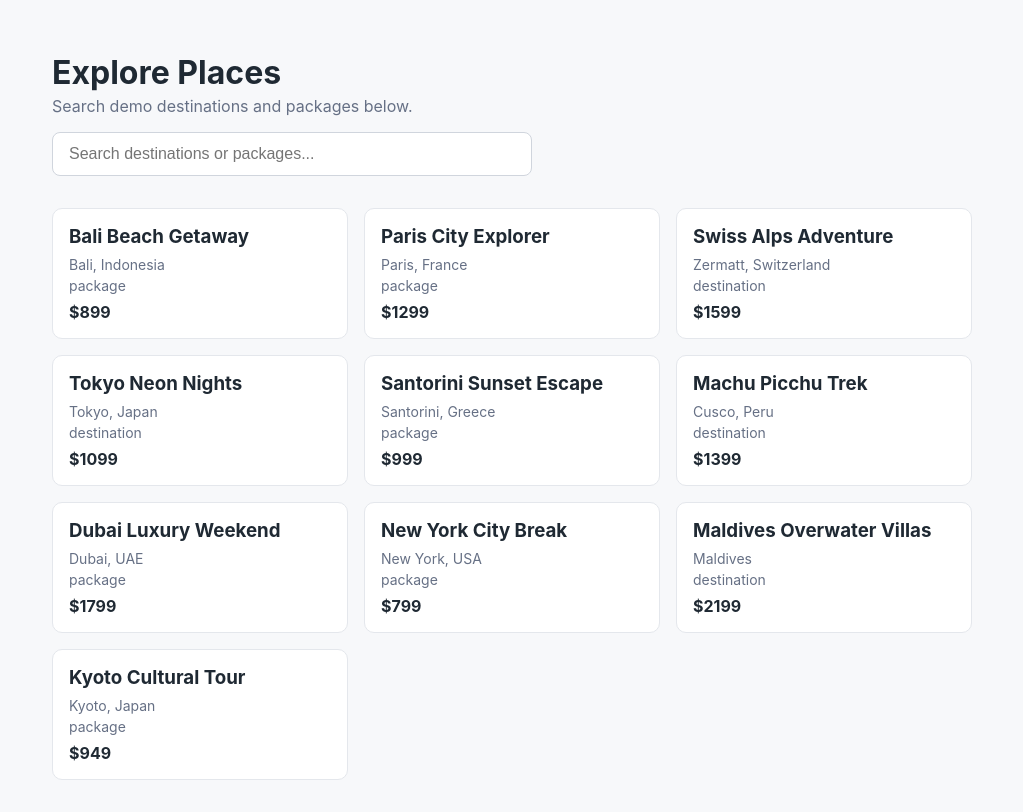
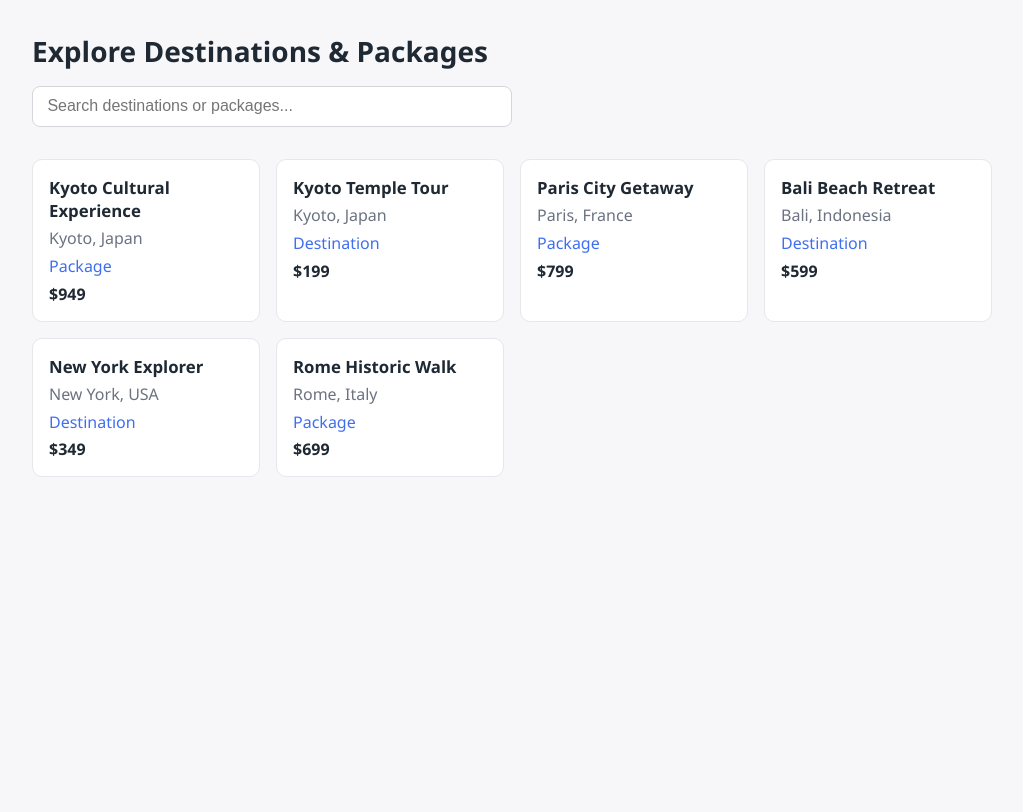
Before and after one commit to prajjwaljaiswal/dotsquares-travel, a React (Vite) app: page /explore in a window 1280 px wide. Shown: the whole page, without its empty margins (128-1151 px from the left). Built offline with nearby package versions, Linux system fonts and the light colour scheme; the HTML template or start-up script is replaced by a standard one.

Commit message:
[AI] Fix attempt 1: Build search bar with keyword suggestions

```diff
--- a/src/App.jsx
+++ b/src/App.jsx
@@ -1,8 +1,7 @@
 import { Navigate, Route, Routes } from 'react-router-dom';
 import ExplorePage from './pages/ExplorePage';
-import './App.css';
 
-export default function App() {
+function App() {
   return (
     <Routes>
       <Route path="/" element={<Navigate to="/explore" replace />} />
@@ -10,3 +9,5 @@ export default function App() {
     </Routes>
   );
 }
+
+export default App;
--- a/src/components/SearchBar.css
+++ b/src/components/SearchBar.css
@@ -6,17 +6,16 @@
 
 .search-bar__input {
   width: 100%;
-  padding: 12px 16px;
-  font-size: 16px;
-  border: 1px solid #d0d5dd;
+  padding: 0.65rem 0.9rem;
+  border: 1px solid #d3d6db;
   border-radius: 8px;
+  font-size: 1rem;
   outline: none;
-  transition: border-color 0.15s ease;
 }
 
 .search-bar__input:focus {
-  border-color: #2563eb;
-  box-shadow: 0 0 0 3px rgba(37, 99, 235, 0.15);
+  border-color: #3f6fef;
+  box-shadow: 0 0 0 3px rgba(63, 111, 239, 0.15);
 }
 
 .search-bar__suggestions {
@@ -24,30 +23,29 @@
   top: calc(100% + 4px);
   left: 0;
   right: 0;
+  z-index: 10;
   margin: 0;
-  padding: 4px 0;
+  padding: 0.25rem 0;
   list-style: none;
   background: #ffffff;
-  border: 1px solid #d0d5dd;
+  border: 1px solid #d3d6db;
   border-radius: 8px;
-  box-shadow: 0 8px 24px rgba(15, 23, 42, 0.12);
-  max-height: 280px;
+  box-shadow: 0 8px 20px rgba(15, 23, 42, 0.12);
+  max-height: 260px;
   overflow-y: auto;
-  z-index: 20;
 }
 
 .search-bar__suggestion {
   display: flex;
   justify-content: space-between;
-  align-items: center;
-  padding: 10px 16px;
+  gap: 0.5rem;
+  padding: 0.5rem 0.9rem;
   cursor: pointer;
-  gap: 12px;
 }
 
 .search-bar__suggestion:hover,
-.search-bar__suggestion--active {
-  background-color: #f1f5f9;
+.search-bar__suggestion:focus {
+  background-color: #f0f3ff;
 }
 
 .search-bar__suggestion-name {
@@ -56,6 +54,6 @@
 }
 
 .search-bar__suggestion-location {
-  font-size: 13px;
-  color: #667085;
+  color: #6b7280;
+  font-size: 0.85rem;
 }
--- a/src/components/SearchBar.jsx
+++ b/src/components/SearchBar.jsx
@@ -1,118 +1,97 @@
 import { useEffect, useRef, useState } from 'react';
-import { useDebounce } from '../hooks/useDebounce';
 import './SearchBar.css';
 
-export default function SearchBar({
-  value,
-  allItems,
-  onDebouncedChange,
-  onSelect,
-  placeholder = 'Search destinations or packages...',
-}) {
-  const [inputValue, setInputValue] = useState(value || '');
+const DEBOUNCE_DELAY = 300;
+
+function SearchBar({ initialValue = '', suggestionsSource = [], onQueryChange, onSelectSuggestion }) {
+  const [inputValue, setInputValue] = useState(initialValue);
   const [suggestions, setSuggestions] = useState([]);
   const [isOpen, setIsOpen] = useState(false);
-  const [activeIndex, setActiveIndex] = useState(-1);
-  const containerRef = useRef(null);
-
-  const debouncedValue = useDebounce(inputValue, 300);
+  const debounceRef = useRef(null);
 
   useEffect(() => {
-    setInputValue(value || '');
-  }, [value]);
+    if (debounceRef.current) {
+      clearTimeout(debounceRef.current);
+    }
 
-  useEffect(() => {
-    const trimmed = debouncedValue.trim();
+    debounceRef.current = setTimeout(() => {
+      const trimmed = inputValue.trim().toLowerCase();
+
+      if (onQueryChange) {
+        onQueryChange(inputValue);
+      }
 
       if (!trimmed) {
         setSuggestions([]);
         setIsOpen(false);
-      onDebouncedChange('');
         return;
       }
 
-    const matches = allItems
-      .filter((item) => item.name.toLowerCase().includes(trimmed.toLowerCase()))
-      .slice(0, 6);
+      const matches = suggestionsSource.filter((item) =>
+        item.name.toLowerCase().includes(trimmed)
+      );
 
       setSuggestions(matches);
       setIsOpen(matches.length > 0);
-    setActiveIndex(-1);
-    onDebouncedChange(trimmed);
-    // eslint-disable-next-line react-hooks/exhaustive-deps
-  }, [debouncedValue, allItems]);
+    }, DEBOUNCE_DELAY);
 
-  useEffect(() => {
-    function handleClickOutside(event) {
-      if (containerRef.current && !containerRef.current.contains(event.target)) {
-        setIsOpen(false);
+    return () => {
+      if (debounceRef.current) {
+        clearTimeout(debounceRef.current);
       }
-    }
+    };
+  }, [inputValue, suggestionsSource, onQueryChange]);
 
-    document.addEventListener('mousedown', handleClickOutside);
-    return () => document.removeEventListener('mousedown', handleClickOutside);
-  }, []);
+  const handleChange = (event) => {
+    setInputValue(event.target.value);
+  };
 
-  function handleChange(event) {
-    setInputValue(event.target.value);
-  }
-
-  function handleSelect(item) {
-    setInputValue(item.name);
+  const handleSelect = (suggestion) => {
+    setInputValue(suggestion.name);
     setSuggestions([]);
     setIsOpen(false);
-    setActiveIndex(-1);
-    onSelect(item);
+
+    if (onSelectSuggestion) {
+      onSelectSuggestion(suggestion);
     }
+  };
 
-  function handleKeyDown(event) {
-    if (!isOpen || suggestions.length === 0) return;
+  const handleFocus = () => {
+    if (suggestions.length > 0) {
+      setIsOpen(true);
+    }
+  };
 
-    if (event.key === 'ArrowDown') {
-      event.preventDefault();
-      setActiveIndex((prev) => (prev + 1) % suggestions.length);
-    } else if (event.key === 'ArrowUp') {
-      event.preventDefault();
-      setActiveIndex((prev) => (prev - 1 + suggestions.length) % suggestions.length);
-    } else if (event.key === 'Enter') {
-      if (activeIndex >= 0 && activeIndex < suggestions.length) {
-        event.preventDefault();
-        handleSelect(suggestions[activeIndex]);
-      }
-    } else if (event.key === 'Escape') {
+  const handleBlur = () => {
     setIsOpen(false);
-    }
-  }
+  };
 
   return (
-    <div className="search-bar" ref={containerRef}>
+    <div className="search-bar">
       <input
-        type="text"
+        type="search"
         className="search-bar__input"
+        placeholder="Search destinations or packages..."
         value={inputValue}
         onChange={handleChange}
-        onKeyDown={handleKeyDown}
-        onFocus={() => suggestions.length > 0 && setIsOpen(true)}
-        placeholder={placeholder}
-        aria-label="Search destinations or packages"
+        onFocus={handleFocus}
+        onBlur={handleBlur}
         aria-autocomplete="list"
         aria-expanded={isOpen}
-        role="combobox"
       />
-      {isOpen && (
+      {isOpen && suggestions.length > 0 && (
         <ul className="search-bar__suggestions" role="listbox">
-          {suggestions.map((item, index) => (
+          {suggestions.map((suggestion) => (
             <li
-              key={item.id}
+              key={suggestion.id}
               role="option"
-              aria-selected={index === activeIndex}
-              className={`search-bar__suggestion ${
-                index === activeIndex ? 'search-bar__suggestion--active' : ''
-              }`}
-              onMouseDown={() => handleSelect(item)}
+              aria-selected="false"
+              aria-label={`${suggestion.name}, ${suggestion.location}`}
+              className="search-bar__suggestion"
+              onMouseDown={() => handleSelect(suggestion)}
             >
-              <span className="search-bar__suggestion-name">{item.name}</span>
-              <span className="search-bar__suggestion-location">{item.location}</span>
+              <span className="search-bar__suggestion-name">{suggestion.name}</span>
+              <span className="search-bar__suggestion-location">{suggestion.location}</span>
             </li>
           ))}
         </ul>
@@ -120,3 +99,5 @@ export default function SearchBar({
     </div>
   );
 }
+
+export default SearchBar;
--- /dev/null
+++ b/src/data/destinations.js
@@ -0,0 +1,44 @@
+export const destinations = [
+  {
+    id: 1,
+    name: 'Kyoto Cultural Experience',
+    location: 'Kyoto, Japan',
+    type: 'package',
+    price: 949,
+  },
+  {
+    id: 2,
+    name: 'Kyoto Temple Tour',
+    location: 'Kyoto, Japan',
+    type: 'destination',
+    price: 199,
+  },
+  {
+    id: 3,
+    name: 'Paris City Getaway',
+    location: 'Paris, France',
+    type: 'package',
+    price: 799,
+  },
+  {
+    id: 4,
+    name: 'Bali Beach Retreat',
+    location: 'Bali, Indonesia',
+    type: 'destination',
+    price: 599,
+  },
+  {
+    id: 5,
+    name: 'New York Explorer',
+    location: 'New York, USA',
+    type: 'destination',
+    price: 349,
+  },
+  {
+    id: 6,
+    name: 'Rome Historic Walk',
+    location: 'Rome, Italy',
+    type: 'package',
+    price: 699,
+  },
+];
--- a/src/index.css
+++ b/src/index.css
@@ -4,11 +4,7 @@
 
 body {
   margin: 0;
-  font-family: -apple-system, BlinkMacSystemFont, 'Segoe UI', Roboto, sans-serif;
-  background-color: #f7f8fa;
+  font-family: 'Segoe UI', Arial, sans-serif;
+  background-color: #f7f7fa;
   color: #1f2933;
 }
-
-#root {
-  min-height: 100vh;
-}
--- a/src/pages/ExplorePage.css
+++ b/src/pages/ExplorePage.css
@@ -1,50 +1,62 @@
-.explore-page__header {
-  margin-bottom: 32px;
+.explore-page {
+  min-height: 100vh;
+  padding: 2rem 1.5rem;
 }
 
-.explore-page__header h1 {
-  margin-bottom: 4px;
+.explore-page__container {
+  max-width: 960px;
+  margin: 0 auto;
 }
 
-.explore-page__header p {
-  color: #667085;
-  margin-top: 0;
-  margin-bottom: 16px;
+.explore-page__header {
+  display: flex;
+  flex-direction: column;
+  gap: 1rem;
+  margin-bottom: 2rem;
 }
 
-.explore-page__grid {
+.explore-page__title {
+  font-size: 1.75rem;
+  margin: 0;
+}
+
+.explore-page__card-list {
   list-style: none;
   margin: 0;
   padding: 0;
   display: grid;
-  grid-template-columns: repeat(auto-fill, minmax(240px, 1fr));
-  gap: 16px;
+  grid-template-columns: repeat(auto-fill, minmax(220px, 1fr));
+  gap: 1rem;
 }
 
 .explore-page__card {
-  border: 1px solid #e4e7ec;
+  background: #ffffff;
+  border: 1px solid #e5e7eb;
   border-radius: 10px;
-  padding: 16px;
-  background: #ffffff;
+  padding: 1rem;
 }
 
-.explore-page__card h3 {
-  margin: 0 0 8px;
+.explore-page__card-name {
+  font-size: 1.05rem;
+  margin: 0 0 0.35rem;
 }
 
-.explore-page__card-location,
+.explore-page__card-location {
+  color: #6b7280;
+  margin: 0 0 0.35rem;
+}
+
 .explore-page__card-type {
-  margin: 0 0 4px;
-  color: #667085;
-  font-size: 14px;
+  text-transform: capitalize;
+  color: #3f6fef;
+  margin: 0 0 0.35rem;
 }
 
 .explore-page__card-price {
-  margin: 8px 0 0;
   font-weight: 700;
-  color: #1f2933;
+  margin: 0;
 }
 
-.explore-page__empty {
-  color: #667085;
+.explore-page__no-results {
+  color: #6b7280;
 }
--- a/src/pages/ExplorePage.jsx
+++ b/src/pages/ExplorePage.jsx
@@ -1,88 +1,89 @@
-import { useCallback, useEffect, useMemo, useState } from 'react';
+import { useCallback, useMemo, useState } from 'react';
 import { useSearchParams } from 'react-router-dom';
 import SearchBar from '../components/SearchBar';
-import { demoPlaces } from '../data/demoPlaces';
+import { destinations } from '../data/destinations';
 import './ExplorePage.css';
 
-export default function ExplorePage() {
+function ExplorePage() {
   const [searchParams, setSearchParams] = useSearchParams();
-  const [query, setQuery] = useState(searchParams.get('q') || '');
+  const initialQuery = searchParams.get('q') || '';
+  const [activeQuery, setActiveQuery] = useState(initialQuery);
 
-  useEffect(() => {
-    const paramQuery = searchParams.get('q') || '';
-    setQuery(paramQuery);
-    // eslint-disable-next-line react-hooks/exhaustive-deps
-  }, []);
+  const updateUrlQuery = useCallback(
+    (nextQuery) => {
+      setSearchParams((previousParams) => {
+        const params = new URLSearchParams(previousParams);
 
-  const updateUrl = useCallback(
-    (nextQuery) => {
-      setSearchParams(
-        (prev) => {
-          const params = new URLSearchParams(prev);
         if (nextQuery) {
           params.set('q', nextQuery);
         } else {
           params.delete('q');
         }
+
         return params;
-        },
-        { replace: true }
-      );
+      });
     },
     [setSearchParams]
   );
 
-  const handleDebouncedChange = useCallback(
+  const handleQueryChange = useCallback(
     (nextQuery) => {
-      setQuery(nextQuery);
-      updateUrl(nextQuery);
+      setActiveQuery(nextQuery);
+      updateUrlQuery(nextQuery);
     },
-    [updateUrl]
+    [updateUrlQuery]
   );
 
   const handleSelectSuggestion = useCallback(
-    (item) => {
-      setQuery(item.name);
-      updateUrl(item.name);
+    (suggestion) => {
+      setActiveQuery(suggestion.name);
+      updateUrlQuery(suggestion.name);
     },
-    [updateUrl]
+    [updateUrlQuery]
   );
 
-  const filteredPlaces = useMemo(() => {
-    const trimmed = query.trim().toLowerCase();
-    if (!trimmed) return demoPlaces;
-    return demoPlaces.filter((place) => place.name.toLowerCase().includes(trimmed));
-  }, [query]);
+  const filteredDestinations = useMemo(() => {
+    const trimmed = activeQuery.trim().toLowerCase();
+
+    if (!trimmed) {
+      return destinations;
+    }
+
+    return destinations.filter((destination) =>
+      destination.name.toLowerCase().includes(trimmed)
+    );
+  }, [activeQuery]);
 
   return (
     <div className="explore-page">
+      <div className="explore-page__container">
         <header className="explore-page__header">
-        <h1>Explore Places</h1>
-        <p>Search demo destinations and packages below.</p>
+          <h1 className="explore-page__title">Explore Destinations &amp; Packages</h1>
           <SearchBar
-          value={query}
-          allItems={demoPlaces}
-          onDebouncedChange={handleDebouncedChange}
-          onSelect={handleSelectSuggestion}
+            initialValue={initialQuery}
+            suggestionsSource={destinations}
+            onQueryChange={handleQueryChange}
+            onSelectSuggestion={handleSelectSuggestion}
           />
         </header>
-
-      <section className="explore-page__results" aria-live="polite">
-        {filteredPlaces.length === 0 ? (
-          <p className="explore-page__empty">No matches found for "{query}".</p>
-        ) : (
-          <ul className="explore-page__grid">
-            {filteredPlaces.map((place) => (
-              <li key={place.id} className="explore-page__card">
-                <h3>{place.name}</h3>
-                <p className="explore-page__card-location">{place.location}</p>
-                <p className="explore-page__card-type">{place.type}</p>
-                <p className="explore-page__card-price">${place.price}</p>
+        <section className="explore-page__results">
+          <ul className="explore-page__card-list">
+            {filteredDestinations.map((destination) => (
+              <li key={destination.id} className="explore-page__card">
+                <h2 className="explore-page__card-name">{destination.name}</h2>
+                <p className="explore-page__card-location">{destination.location}</p>
+                <p className="explore-page__card-type">{destination.type}</p>
+                <p className="explore-page__card-price">{`$${destination.price}`}</p>
               </li>
             ))}
           </ul>
+          {filteredDestinations.length === 0 && (
+            <p className="explore-page__no-results">No destinations match your search.</p>
           )}
         </section>
       </div>
+    </div>
   );
 }
+
+export default ExplorePage;
--- a/vite.config.js
+++ b/vite.config.js
@@ -5,7 +5,8 @@ export default defineConfig({
   plugins: [react()],
   test: {
     environment: 'jsdom',
+    setupFiles: './src/setupTests.js',
     globals: true,
-    setupFiles: './src/setupTests.js',
+    css: true,
   },
 });
```
Also changed, not shown: package.json (+7 -5 lines), .eslintrc.cjs (added), 1 other file (tests, documents, lock files or other folders). Lines whose indentation alone changed are shown as unchanged.
